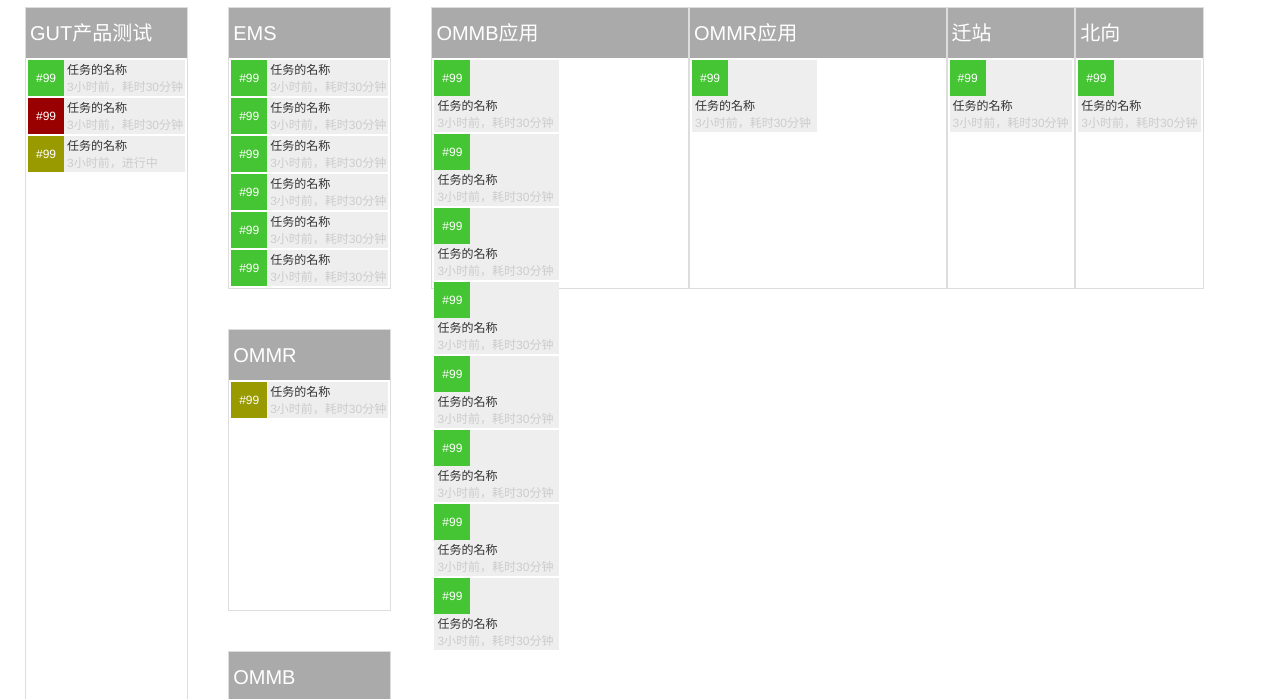
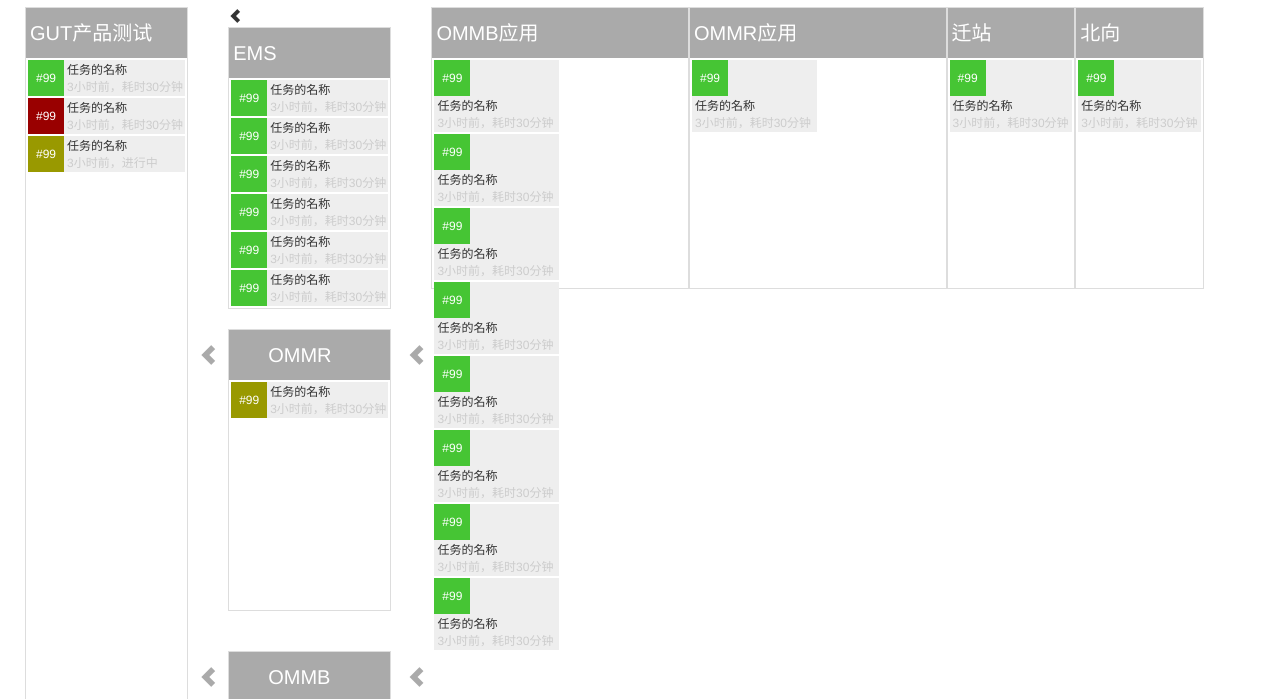
Before and after one commit to mingjin/Ceagle-I, a website: page public/index4.html in a window 1280 px wide. Shown: the part 76-775 px from the top of the page. Drawn offline with Linux system fonts and the light colour scheme.

Commit message:
start to add arrow

```diff
--- a/public/css/style.css
+++ b/public/css/style.css
@@ -21,9 +21,7 @@ body{
   width:64%;
 }
 
-.main-block.product > .jobs-group{
-  height: 926px;
-}
+
 
 .row-of-sub-object{
   height: 282px;
@@ -34,6 +32,10 @@ body{
 .jobs-group{
   border:solid #ddd 1px;
   height: 100%;
+}
+
+.jobs-group.product{
+  height: 926px;
 }
 
 .jobs-group.module{
@@ -47,9 +49,9 @@ body{
 }
 
 .jobs-group.module.two-column .job{
-  width: 49.5%;
+  width: 49.7%;
   float: left;
-  margin-right: 2px;
+  margin-right: 1px;
 }
 
 .group-header{
@@ -112,3 +114,21 @@ body{
   font-size: 12px;
   color:#ccc;
 }
+
+.arrow.glyphicon-chevron-left{
+  float: left;
+  position: relative;
+  left: -30px;
+  top: 16px;
+  font-size: 20px;
+  color: #aaa;
+}
+.back-arrow.glyphicon-chevron-left{
+  float: left;
+  position: relative;
+  right: -97%;
+  top: 16px;
+  font-size: 20px;
+  color: #aaa;
+  z-index:1;
+}
--- a/public/index4.html
+++ b/public/index4.html
@@ -70,6 +70,11 @@
         </div>
         <div class="main-block sub-project">
             <div class="row-of-sub-object clearfix">
+                <div class="arrow">
+                    <span class="glyphicon glyphicon-chevron-left"></span>
+                </div>
+
+
                 <div class="jobs-group sub-project">
                     <div class="group-header">
                         EMS
@@ -157,6 +162,8 @@
                 </div>
             </div>
             <div class="row-of-sub-object clearfix">
+                <span class="arrow glyphicon glyphicon-chevron-left"></span>
+                <span class="back-arrow glyphicon glyphicon-chevron-left"></span>
                 <div class="jobs-group sub-project">
                     <div class="group-header">
                         OMMR
@@ -180,6 +187,8 @@
             </div>
 
             <div class="row-of-sub-object clearfix">
+                <span class="arrow glyphicon glyphicon-chevron-left"></span>
+                <span class="back-arrow glyphicon glyphicon-chevron-left"></span>
                 <div class="jobs-group sub-project">
                     <div class="group-header">
                         OMMB
@@ -206,6 +215,7 @@
 
         <div class="main-block module">
             <div class="row-of-sub-object">
+
                 <div class="jobs-group module two-column clearfix">
                     <div class="group-header">
                         OMMB应用
```
